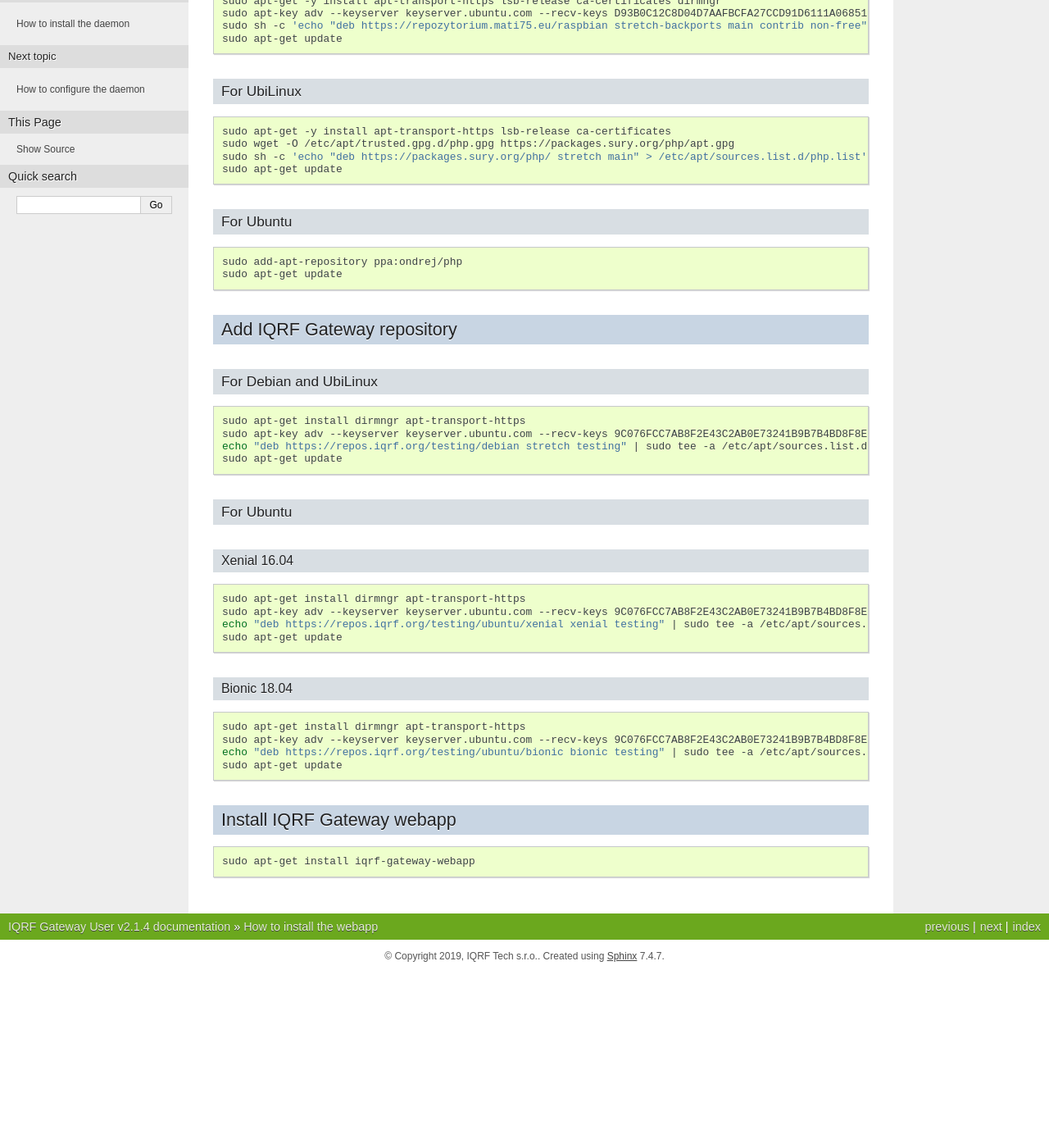
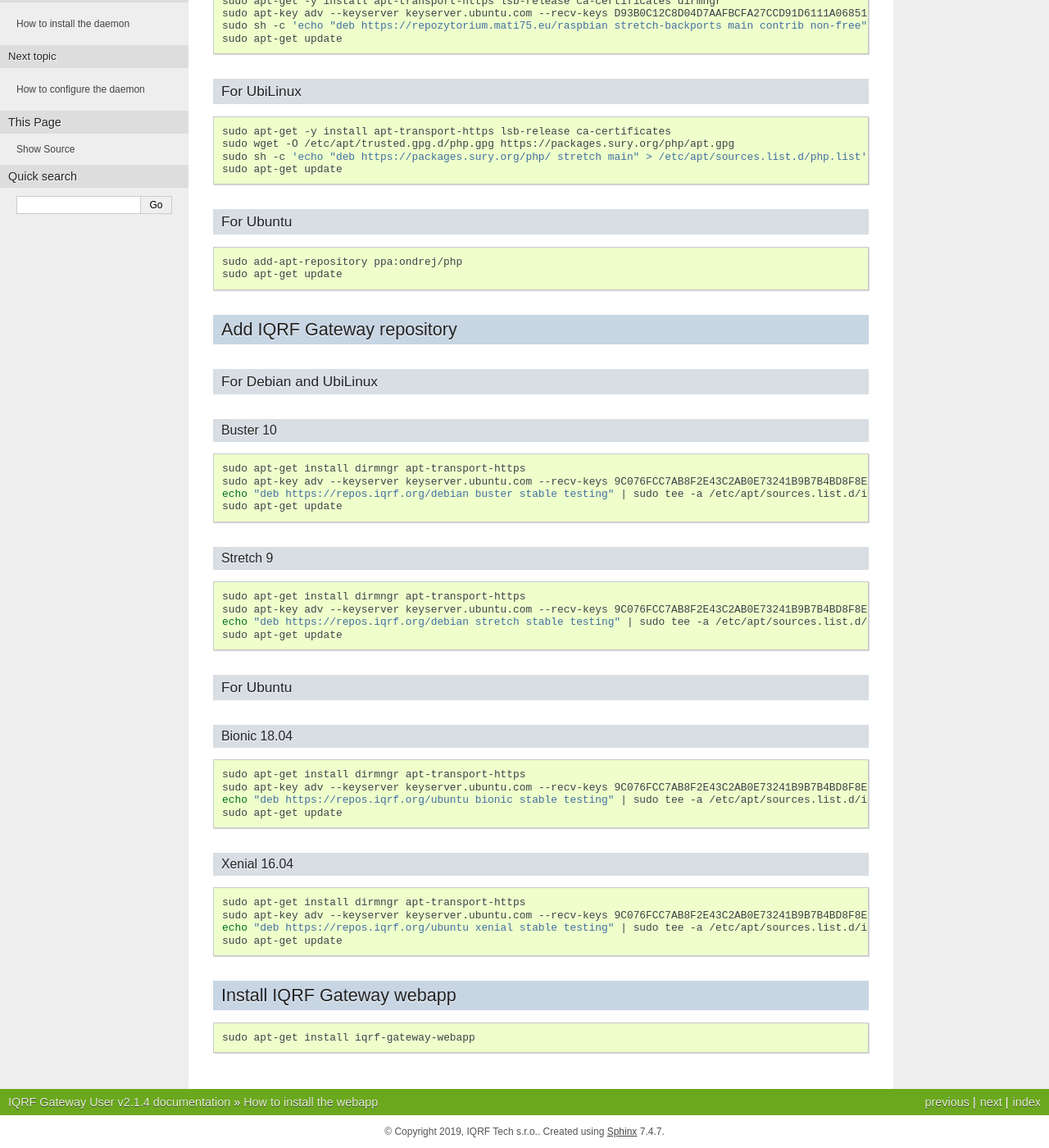
Before and after one commit to iqrf/iqrf-gateway-docs, a Sphinx documentation site: the page built from user/source/webapp-install.rst, in a window 1280 px wide and 1400 px high, scrolled down 449 px. Shown: the whole window at 82% size. Built offline with Sphinx 7.4.7, drawn with Linux system fonts in a browser that asks for light colours; before the commit the page ends 1635 px from its top, so only the background shows below that; some of the changed text lies outside the part shown.

Commit message:
Update install guide to reflect changes in CICD and adding support for Debian Buster

```diff
--- a/user/source/webapp-install.rst
+++ b/user/source/webapp-install.rst
@@ -15,7 +15,6 @@
 	sudo wget -O /etc/apt/trusted.gpg.d/php.gpg https://packages.sury.org/php/apt.gpg
 	sudo sh -c 'echo "deb https://packages.sury.org/php/ $(lsb_release -sc) main" > /etc/apt/sources.list.d/php.list'
 	sudo apt-get update
-
 
 For Raspbian
 ------------
@@ -35,7 +34,6 @@
 	sudo sh -c 'echo "deb https://packages.sury.org/php/ stretch main" > /etc/apt/sources.list.d/php.list'
 	sudo apt-get update
 
-
 For Ubuntu
 ----------
 .. code-block:: bash
@@ -43,21 +41,41 @@
 	sudo add-apt-repository ppa:ondrej/php
 	sudo apt-get update
 
-
 Add IQRF Gateway repository
 ###########################
 
 For Debian and UbiLinux
 -----------------------
+
+Buster 10
++++++++++
 .. code-block:: bash
 
 	sudo apt-get install dirmngr apt-transport-https
 	sudo apt-key adv --keyserver keyserver.ubuntu.com --recv-keys 9C076FCC7AB8F2E43C2AB0E73241B9B7B4BD8F8E
-	echo "deb https://repos.iqrf.org/testing/debian stretch testing" | sudo tee -a /etc/apt/sources.list.d/iqrf.list
+	echo "deb https://repos.iqrf.org/debian buster stable testing" | sudo tee -a /etc/apt/sources.list.d/iqrf.list
+	sudo apt-get update
+
+Stretch 9
++++++++++
+.. code-block:: bash
+
+	sudo apt-get install dirmngr apt-transport-https
+	sudo apt-key adv --keyserver keyserver.ubuntu.com --recv-keys 9C076FCC7AB8F2E43C2AB0E73241B9B7B4BD8F8E
+	echo "deb https://repos.iqrf.org/debian stretch stable testing" | sudo tee -a /etc/apt/sources.list.d/iqrf.list
 	sudo apt-get update
 
 For Ubuntu
 ----------
+
+Bionic 18.04
+++++++++++++
+.. code-block:: bash
+
+	sudo apt-get install dirmngr apt-transport-https
+	sudo apt-key adv --keyserver keyserver.ubuntu.com --recv-keys 9C076FCC7AB8F2E43C2AB0E73241B9B7B4BD8F8E
+	echo "deb https://repos.iqrf.org/ubuntu bionic stable testing" | sudo tee -a /etc/apt/sources.list.d/iqrf.list
+	sudo apt-get update
 
 Xenial 16.04
 ++++++++++++
@@ -65,16 +83,7 @@
 
 	sudo apt-get install dirmngr apt-transport-https
 	sudo apt-key adv --keyserver keyserver.ubuntu.com --recv-keys 9C076FCC7AB8F2E43C2AB0E73241B9B7B4BD8F8E
-	echo "deb https://repos.iqrf.org/testing/ubuntu/xenial xenial testing" | sudo tee -a /etc/apt/sources.list.d/iqrf.list
-	sudo apt-get update
-
-Bionic 18.04
-++++++++++++
-.. code-block:: bash
-
-	sudo apt-get install dirmngr apt-transport-https
-	sudo apt-key adv --keyserver keyserver.ubuntu.com --recv-keys 9C076FCC7AB8F2E43C2AB0E73241B9B7B4BD8F8E
-	echo "deb https://repos.iqrf.org/testing/ubuntu/bionic bionic testing" | sudo tee -a /etc/apt/sources.list.d/iqrf.list
+	echo "deb https://repos.iqrf.org/ubuntu xenial stable testing" | sudo tee -a /etc/apt/sources.list.d/iqrf.list
 	sudo apt-get update
 
 Install IQRF Gateway webapp
```
Also changed, not shown: other parts of user/source/webapp-install.rst (+2 -2 lines), user/source/daemon-install.rst (+54 -33 lines).
